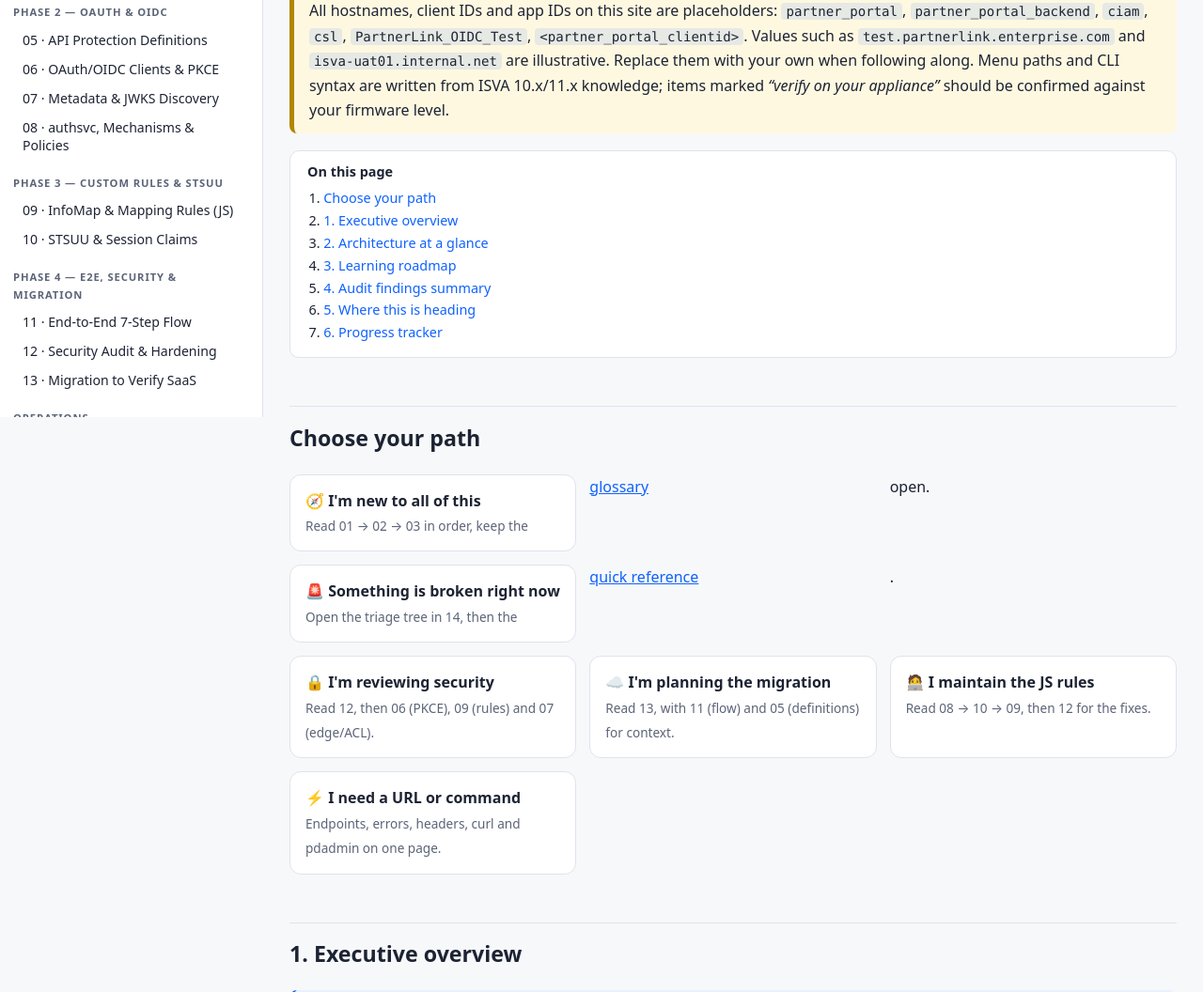
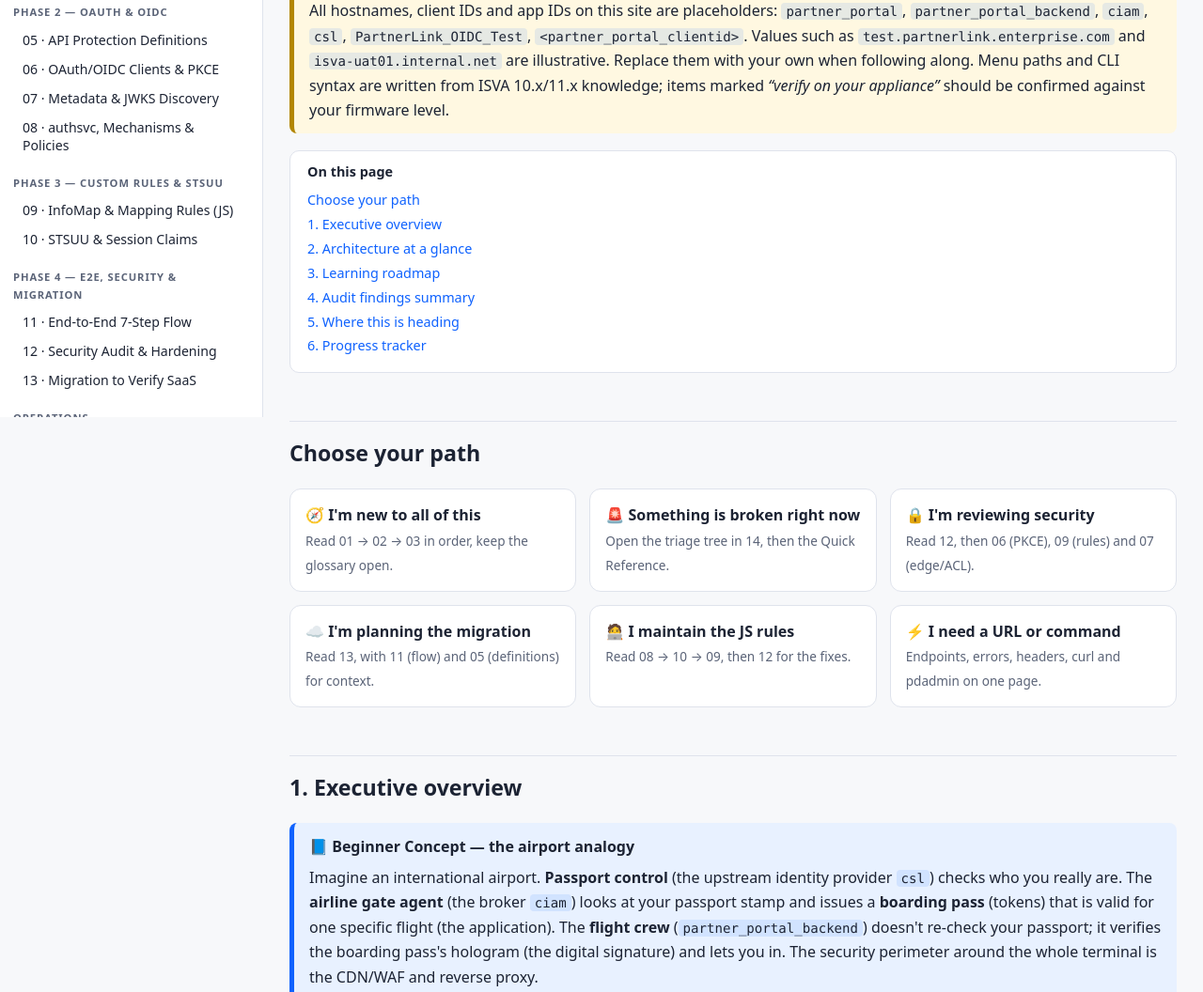
Before and after one commit to twobudgies/isva-documentation, a plain HTML site: page index.html in a window 1280 px wide. Shown: the part 356-1412 px from the top of the page at 94% size. Drawn offline with Linux system fonts and the light colour scheme.

Commit message:
fix: remove double numbering in 'On this page', fix nested links in overview cards, add nested-anchor check
Co-Authored-By: Claude Sonnet 5.5 <noreply@anthropic.com>

```diff
--- a/assets/site.css
+++ b/assets/site.css
@@ -156,3 +156,5 @@ h2:hover .anchor,h3:hover .anchor,.anchor:focus{opacity:1}
 #searchResults a.res small{display:block;font-size:.75rem;color:var(--muted);line-height:1.35;margin-top:2px}
 #searchResults mark{background:#ffe58f;color:#000;border-radius:2px}
 @media(max-width:700px){.glance{grid-template-columns:1fr}}
+
+.toc ul{list-style:none;margin:.4em 0;padding-left:0}.toc li{margin:.15em 0}
--- a/assets/site.js
+++ b/assets/site.js
@@ -132,7 +132,7 @@ function buildToc() {
   const slot = document.getElementById('toc'); if (!slot) return;
   const hs = [...document.querySelectorAll('main h2[id]')];
   slot.className = 'toc';
-  slot.innerHTML = '<b>On this page</b><ol>' + hs.map(h => `<li><a href="#${h.id}">${h.textContent}</a></li>`).join('') + '</ol>';
+  slot.innerHTML = '<b>On this page</b><ul>' + hs.map(h => `<li><a href="#${h.id}">${h.textContent.replace(/#$/, '')}</a></li>`).join('') + '</ul>';
 }
 
 
--- a/index.html
+++ b/index.html
@@ -20,8 +20,8 @@ All hostnames, client IDs and app IDs on this site are placeholders: <code>partn
 
 <h2 id="paths">Choose your path</h2>
 <div class="grid">
-<a class="card" href="01-iam-oidc-foundations.html"><b>🧭 I'm new to all of this</b><span>Read 01 → 02 → 03 in order, keep the <a href="glossary.html">glossary</a> open.</span></a>
-<a class="card" href="14-troubleshooting-har-playbook.html"><b>🚨 Something is broken right now</b><span>Open the triage tree in 14, then the <a href="cheatsheet.html">quick reference</a>.</span></a>
+<a class="card" href="01-iam-oidc-foundations.html"><b>🧭 I'm new to all of this</b><span>Read 01 → 02 → 03 in order, keep the glossary open.</span></a>
+<a class="card" href="14-troubleshooting-har-playbook.html"><b>🚨 Something is broken right now</b><span>Open the triage tree in 14, then the Quick Reference.</span></a>
 <a class="card" href="12-security-audit-hardening.html"><b>🔒 I'm reviewing security</b><span>Read 12, then 06 (PKCE), 09 (rules) and 07 (edge/ACL).</span></a>
 <a class="card" href="13-verify-saas-migration.html"><b>☁️ I'm planning the migration</b><span>Read 13, with 11 (flow) and 05 (definitions) for context.</span></a>
 <a class="card" href="09-infomap-mapping-rules.html"><b>🧑‍💻 I maintain the JS rules</b><span>Read 08 → 10 → 09, then 12 for the fixes.</span></a>
--- a/scripts/verify.mjs
+++ b/scripts/verify.mjs
@@ -17,6 +17,7 @@ let blocks = 0;
 const isModule = f => /^\d\d-/.test(f);
 for (const f of htmlFiles) {
   const html = fs.readFileSync(path.join(root, f), 'utf8');
+  if (/<a\b[^>]*>(?:(?!<\/a>)[\s\S])*<a\b/.test(html)) err(`${f}: nested <a> link (invalid HTML)`);
   if (!/<meta name="viewport"/.test(html)) err(`${f}: missing viewport meta`);
   if (!/assets\/site\.js/.test(html)) err(`${f}: missing site.js`);
   for (const m of html.matchAll(/(?:href|src)="([^"#][^"]*|#[^"]*)"/g)) {
```
